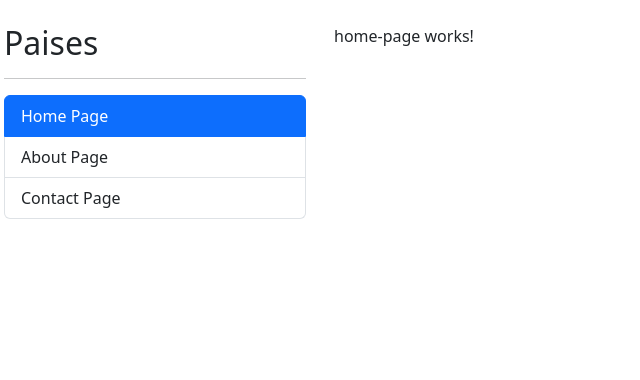
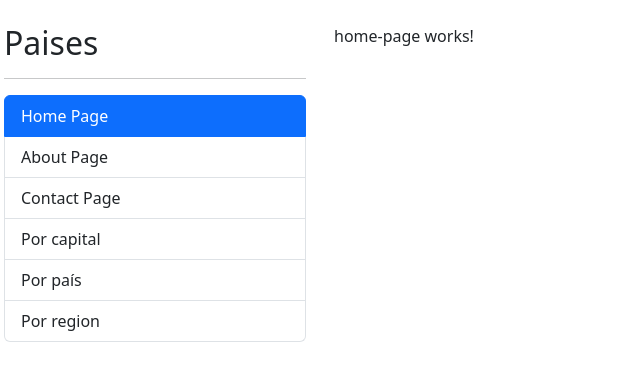
Before and after one commit to DanielHenryL/Angular-Country-SPA, an Angular app: page / in a window 1280 px wide. Shown: the top 380 px of the page, without its empty margins (0-640 px from the left). Built offline with nearby package versions, Linux system fonts and the light colour scheme.

Commit message:
Carga perezoza de mis paginas country,LazyLoad()

```diff
--- a/src/app/app-routing.module.ts
+++ b/src/app/app-routing.module.ts
@@ -18,6 +18,10 @@
     component: ContacPageComponent
   },
   {
+    path: 'countries',
+    loadChildren: () => import('./countries/countries.module').then( m => m.CountriesModule)
+  },
+  {
     path: '**',
     redirectTo: ''
   }
--- a/src/app/shared/components/sidebar/sidebar.component.html
+++ b/src/app/shared/components/sidebar/sidebar.component.html
@@ -26,4 +26,28 @@
   >
     Contact Page
   </li>
+  <li
+    routerLink="countries/by-capital"
+    routerLinkActive="active"
+    [routerLinkActiveOptions]="{ exact: true }"
+    class="list-group-item"
+  >
+    Por capital
+  </li>
+  <li
+    routerLink="countries/by-country"
+    routerLinkActive="active"
+    [routerLinkActiveOptions]="{ exact: true }"
+    class="list-group-item"
+  >
+    Por país
+  </li>
+  <li
+    routerLink="countries/by-region"
+    routerLinkActive="active"
+    [routerLinkActiveOptions]="{ exact: true }"
+    class="list-group-item"
+  >
+    Por region
+  </li>
 </ul>
```
